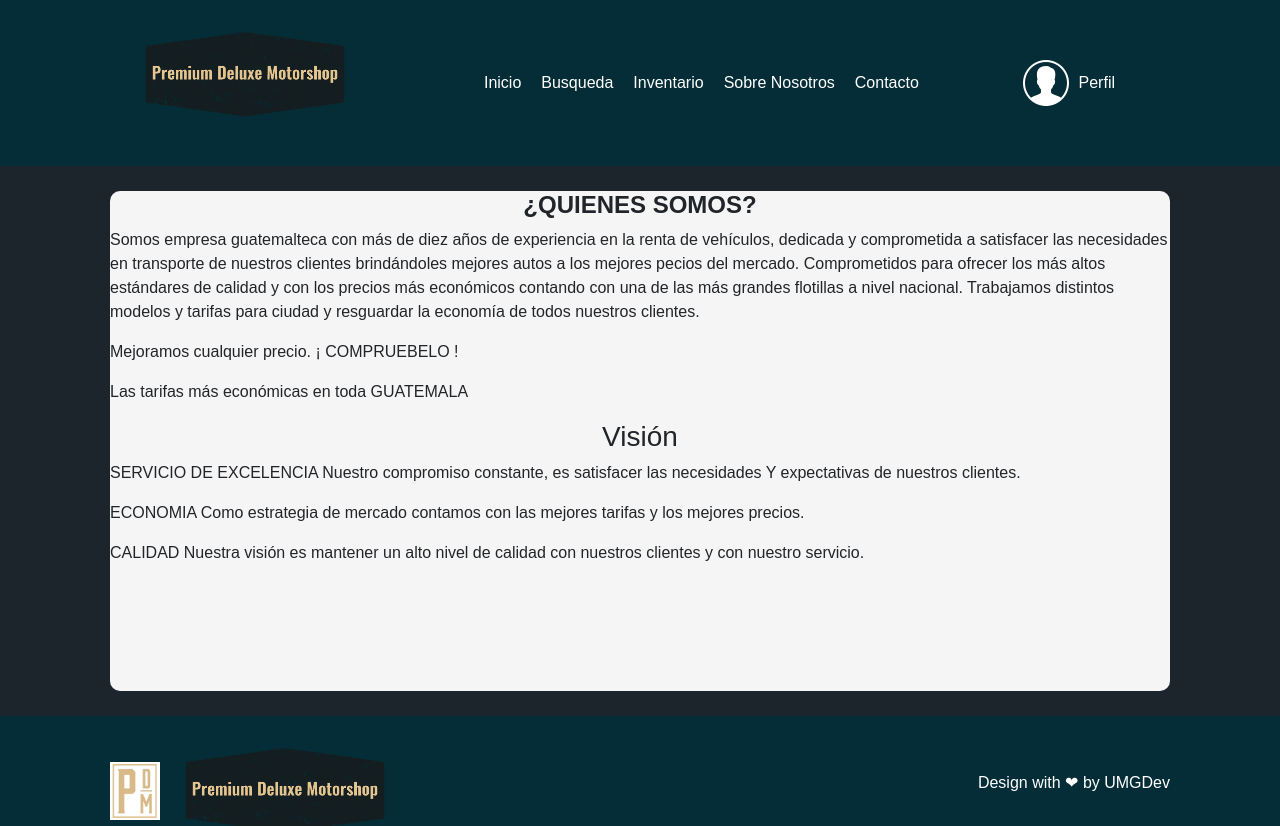
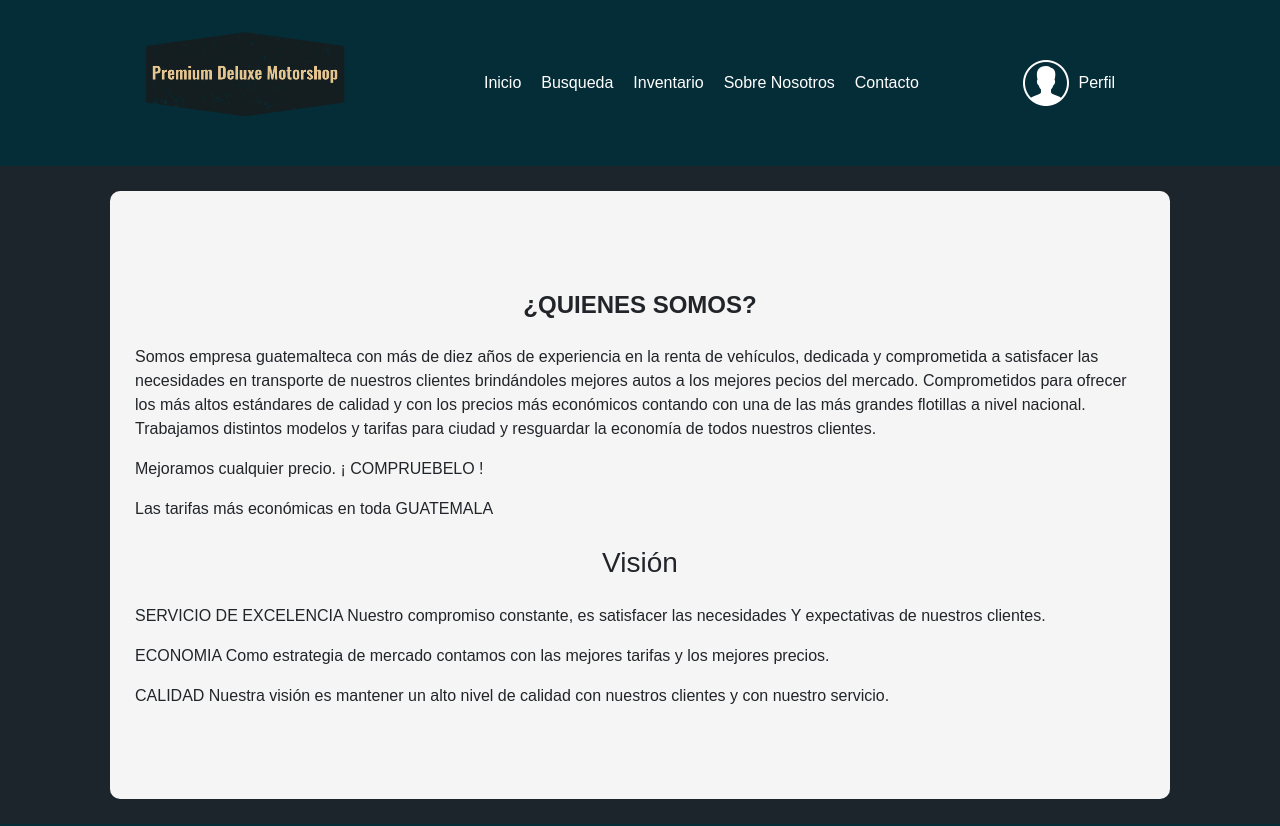
Before and after one commit to J0seRivera/web-dev, a React (Create React App) app: page /nosotros in a window 1280 px wide. Shown: the top 826 px of the page. Built offline with nearby package versions, Linux system fonts and the light colour scheme.

Commit message:
hotfix aboutus and contact

```diff
--- /dev/null
+++ b/src/assets/styles/components/AboutUs.scss
@@ -0,0 +1,9 @@
+.aboutUs__Content {
+  padding: 25px;
+  margin: 50px 0;
+}
+
+.aboutUs__Content-tittle {
+  text-align: center;
+  margin: 25px;
+}
--- /dev/null
+++ b/src/assets/styles/components/Contact.scss
@@ -0,0 +1,3 @@
+.Contact__title {
+  margin-top: 25px;
+}
--- a/src/components/Footer.jsx
+++ b/src/components/Footer.jsx
@@ -3,7 +3,7 @@ import logo from '../assets/static/icoima.PNG';
 import brand from '../assets/static/name.PNG';
 import '../assets/styles/components/Footer.scss';
 const Footer = () => (
-  <footer>
+  <footer >
     <div className="container">
       <div className="footer-content">
         <div className="footer-left">
--- a/src/containers/Aboutus.jsx
+++ b/src/containers/Aboutus.jsx
@@ -1,30 +1,30 @@
 import React from 'react';
 import Header from '../components/Header';
 import Footer from '../components/Footer';
-
-const Aboutus = () => (
+import '../assets/styles/components/AboutUs.scss';
+const AboutUs = () => (
     <>
-    <Header/>
+        <Header />
         <div className="container">
             <div className="main__content">
-            <h2 align="center">¿Quienes somos?</h2>
+                <div className="aboutUs__Content">
+                    <h2 className="aboutUs__Content-tittle">¿Quienes somos?</h2>
 
                     <p>Somos empresa guatemalteca con más de diez años de experiencia en la renta de vehículos, dedicada y comprometida a satisfacer las necesidades en transporte de nuestros clientes brindándoles mejores autos a los mejores pecios del mercado. Comprometidos para ofrecer los más altos estándares de calidad y con los precios más económicos contando con una de las más grandes flotillas a nivel nacional.
                     Trabajamos distintos modelos y tarifas para ciudad y resguardar la economía de todos nuestros clientes.</p>
                     <p>Mejoramos cualquier precio. ¡ COMPRUEBELO !</p>
                     <p>Las tarifas más económicas en toda  GUATEMALA</p>
-        <h3 align="center">Visión</h3>
+                    <h3 className="aboutUs__Content-tittle">Visión</h3>
                     <p>SERVICIO DE EXCELENCIA  Nuestro compromiso constante, es satisfacer las necesidades Y expectativas de nuestros clientes.</p>
                     <p> ECONOMIA Como estrategia de mercado contamos con las mejores tarifas y los mejores precios.</p>
                     <p>CALIDAD Nuestra visión es mantener un alto nivel de calidad con nuestros clientes y con nuestro servicio.</p>
-
-
+                </div>
             </div>
         </div>
 
-    <Footer/>
+        <Footer />
     </>
 
 );
 
-export default Aboutus;
+export default AboutUs;
--- a/src/containers/Contact.jsx
+++ b/src/containers/Contact.jsx
@@ -1,15 +1,16 @@
 import React from 'react';
 import Header from '../components/Header';
 import Footer from '../components/Footer';
-
+import '../assets/styles/components/Contact.scss';
 const Contact = () => (
   <>
     <Header />
-    <h1 className="main__title" align="center">Ingresa tus datos, para realizar la Consulta</h1>
+    <h1 className="Contact__title" align="center">Ingresa tus datos, para realizar la Consulta</h1>
 
     <div className="container" >
 
       <div className="main__content">
+        <div className="aboutUs__Content">
           <form>
             <div className="md-3">
               <label>Nombres</label>
@@ -17,24 +18,25 @@ const Contact = () => (
             </div>
             <div className="md-3">
               <label>Apellidos</label>
-          <input placeholder="Ingrese Apellido" className="form-control"/>
+              <input placeholder="Ingrese Apellido" className="form-control" />
             </div>
             <div className="md-3">
               <label>Correo Electrónico</label>
-          <input placeholder="example@org" className="form-control"/>
+              <input placeholder="example@org" className="form-control" />
             </div>
             <div className="md-3">
               <label>Número de telefono</label>
-          <input placeholder="1234-5678" className="form-control"/>
+              <input placeholder="1234-5678" className="form-control" />
             </div>
             <div className="md-3">
               <label>Sugerencias</label>
-         <textarea placeholder="Escriba sus dudas o sugerencias" className="form-control"/>
+              <textarea placeholder="Escriba sus dudas o sugerencias" className="form-control" />
             </div>
           </form>
           <section className="main__filter-button">
             <button type="button" className="btn btn-success">Enviar</button>
           </section>
+        </div>
       </div>
 
     </div>
--- a/src/routes/App.js
+++ b/src/routes/App.js
@@ -6,7 +6,7 @@ import Login from '../containers/Login';
 import Register from '../containers/Register';
 import NotFound from '../containers/NotFound';
 import Contact from '../containers/Contact';
-import Aboutus from '../containers/Aboutus';
+import AboutUs from '../containers/AboutUs';
 
 const App = () => (
   <BrowserRouter>
@@ -15,7 +15,7 @@ const App = () => (
       <Route exact path="/login" component={Login} />
       <Route exact path="/register" component={Register} />
       <Route exact path="/contacto" component={Contact} />
-      <Route exact path="/nosotros" component={Aboutus} />
+      <Route exact path="/nosotros" component={AboutUs} />
       <Route component={NotFound} />
     </Switch>
   </BrowserRouter>
```
Lines whose indentation alone changed are shown as unchanged.
